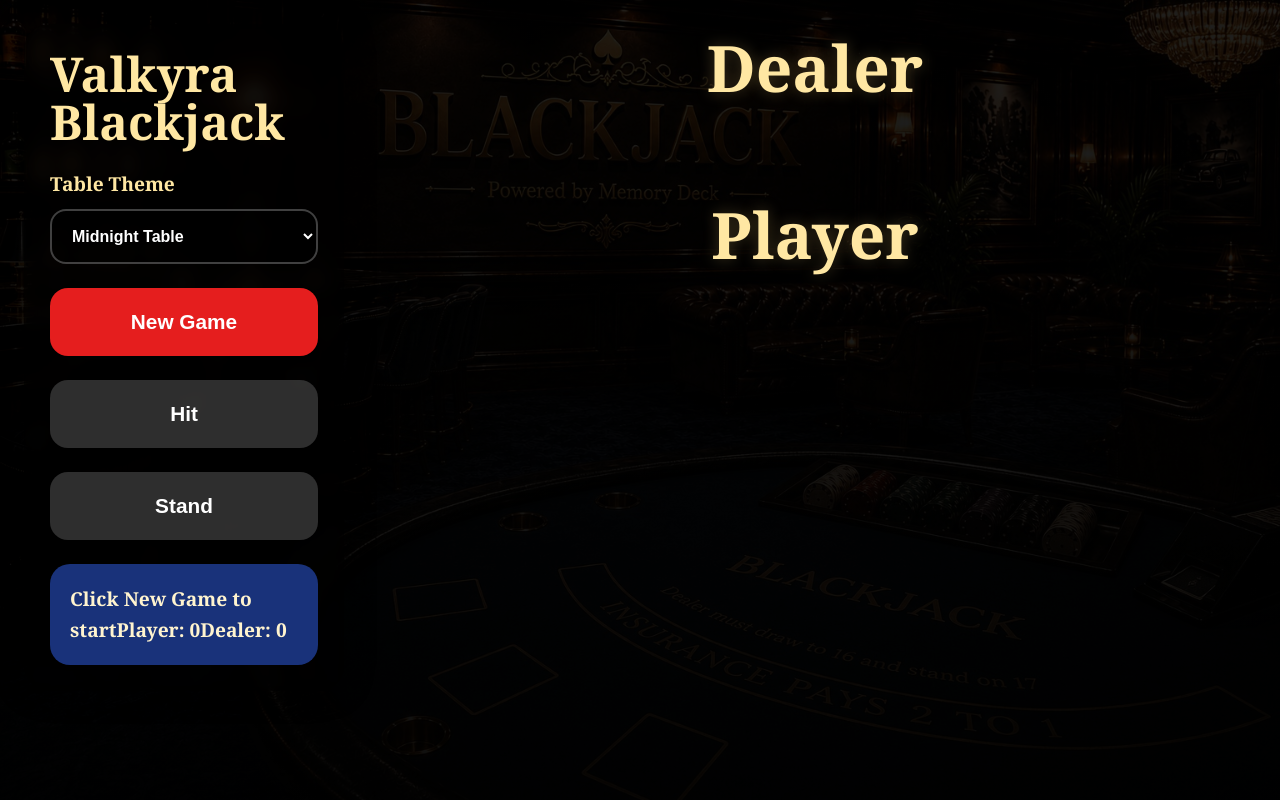
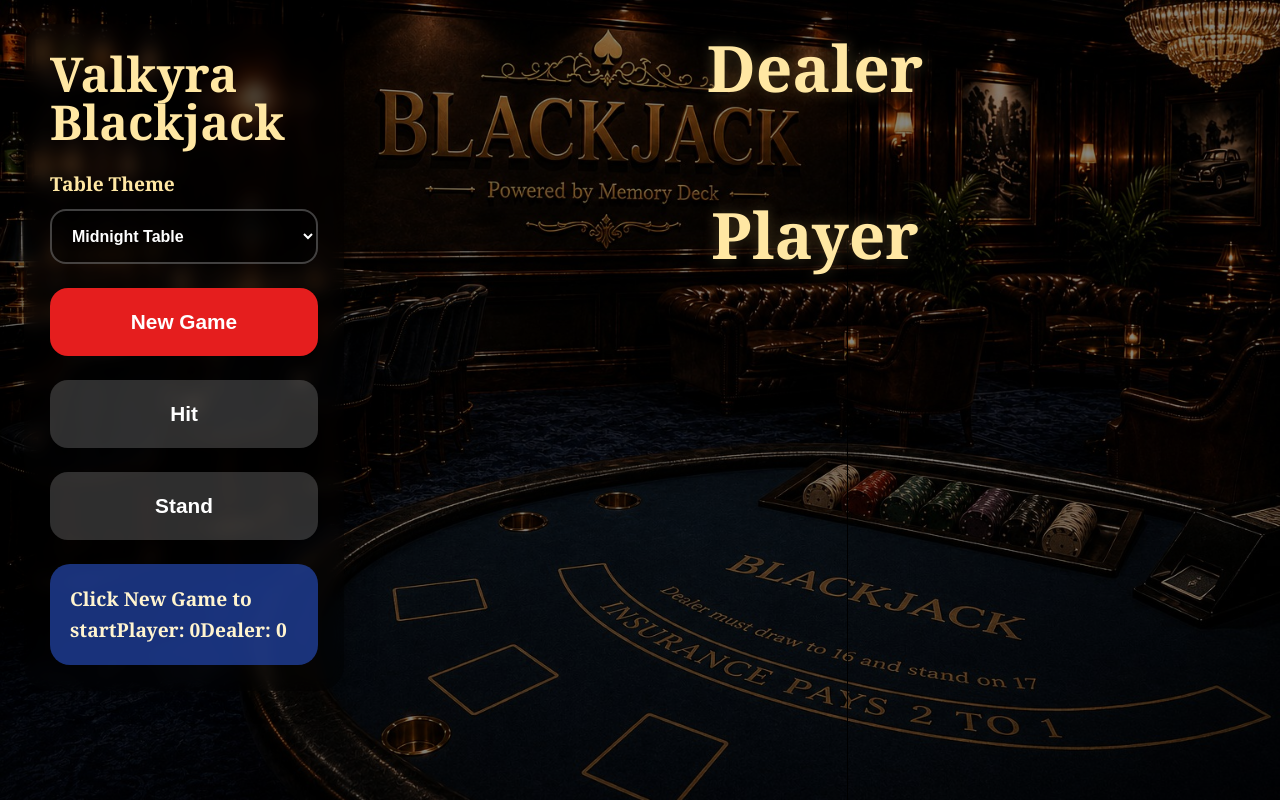
Before and after one commit to PlayYourPhotos/playyourphotos-blackjack, a React (Create React App) app: page /demo in a window 1280 px wide. Built offline with nearby package versions, Linux system fonts and the light colour scheme.

Commit message:
Update Demo.js

```diff
--- a/src/pages/Demo.js
+++ b/src/pages/Demo.js
@@ -176,7 +176,7 @@ export default function Demo() {
     <div
       className={`blackjack-page ${currentTheme.className}`}
       style={{
-        backgroundImage: `linear-gradient(rgba(0,0,0,0.76), rgba(0,0,0,0.88)), url(${currentTheme.background})`,
+        backgroundImage: `url(${currentTheme.background})`,
       }}
     >
       <aside className="game-panel">
```
